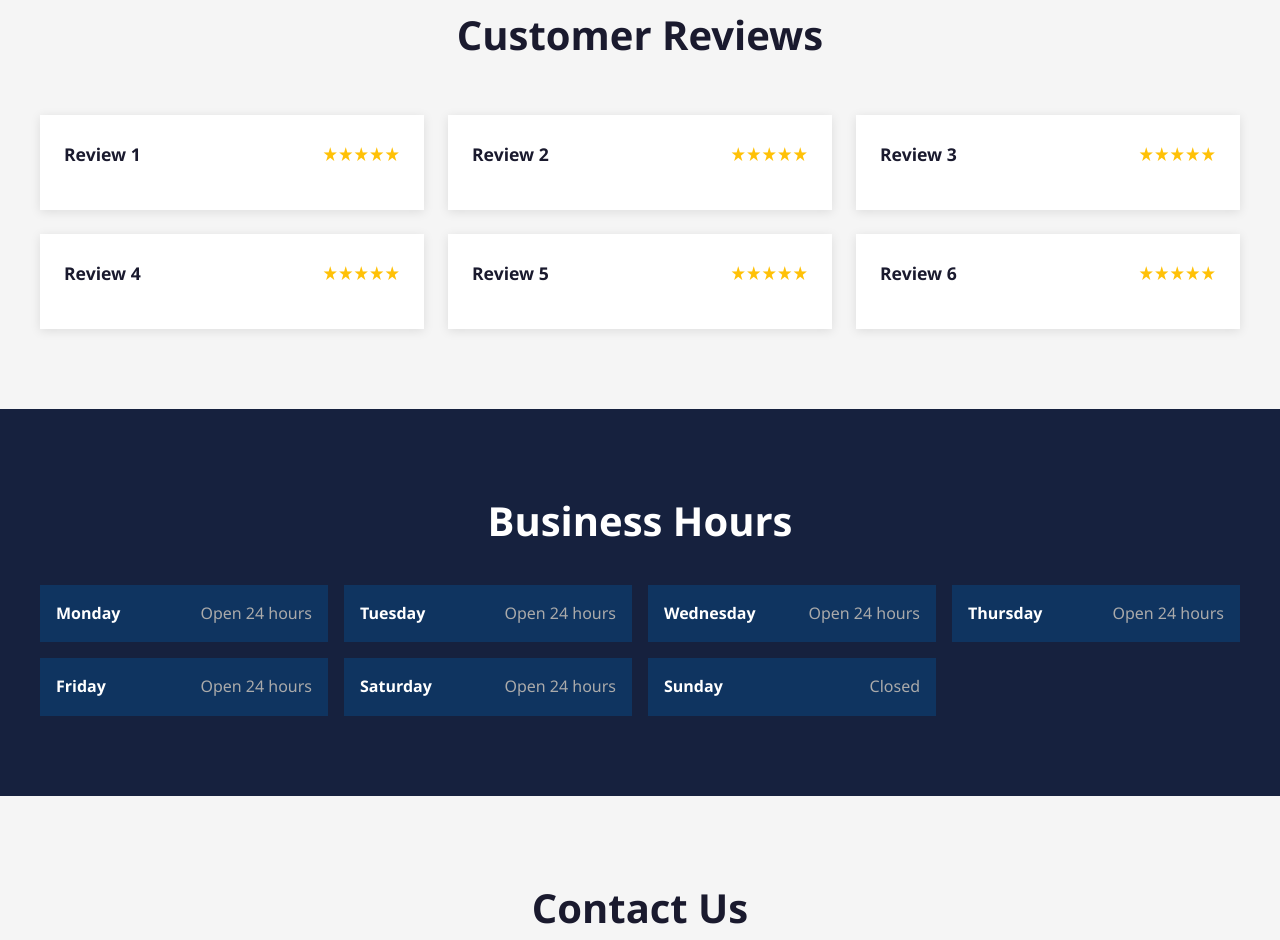
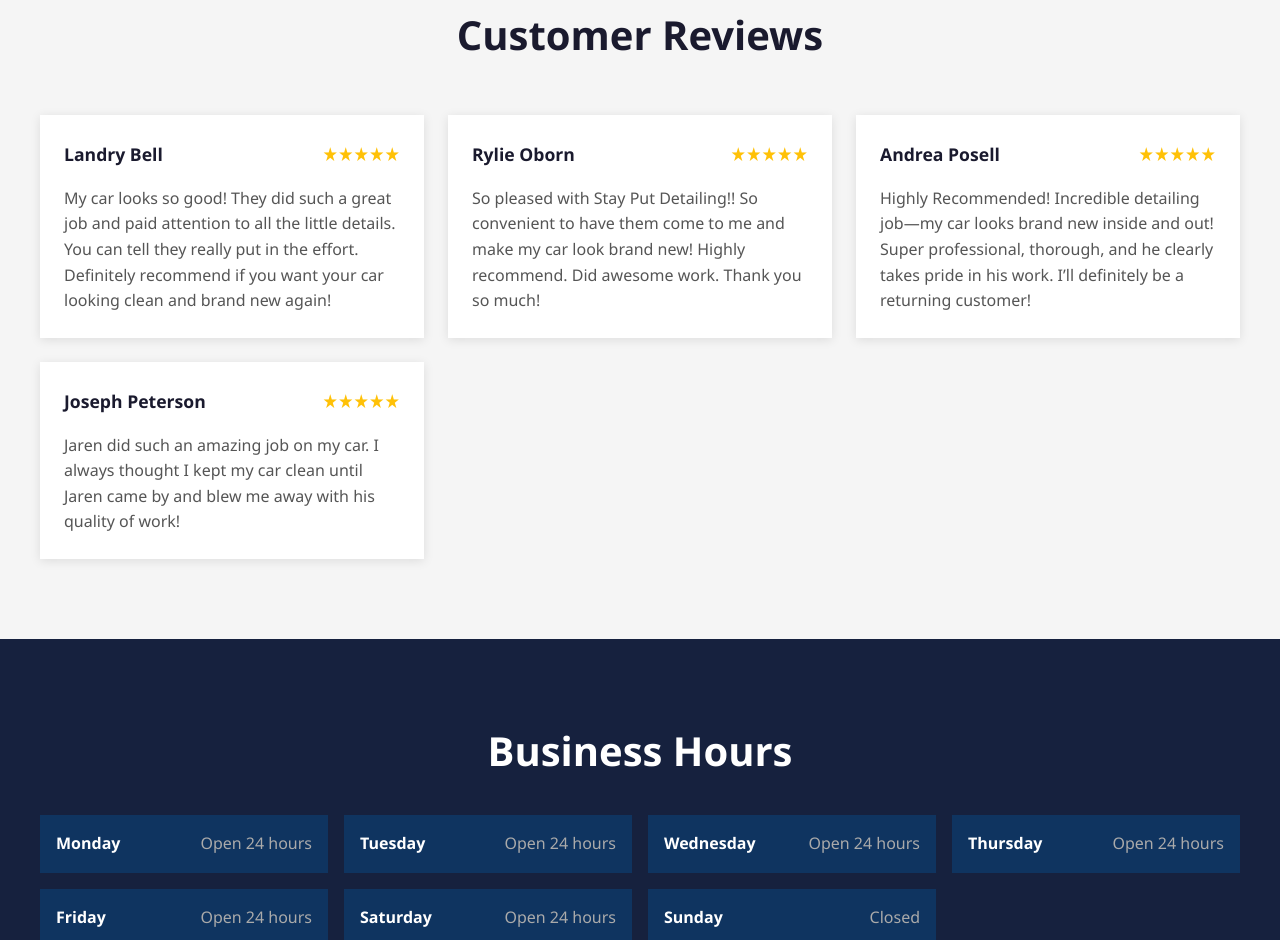
Before and after one commit to JamesBrownR/Stay-Put-Detailing, a plain HTML site: page index.html in a window 1280 px wide. Shown: the part 1911-2851 px from the top of the page. Drawn offline with Linux system fonts and the light colour scheme.

Commit message:
Update index.html

```diff
--- a/index.html
+++ b/index.html
@@ -598,13 +598,27 @@
     <script>
         // Reviews Array - Add your reviews here
         const reviews = [
-            { name: "Review 1", rating: 5, body: "" },
-            { name: "Review 2", rating: 5, body: "" },
-            { name: "Review 3", rating: 5, body: "" },
-            { name: "Review 4", rating: 5, body: "" },
-            { name: "Review 5", rating: 5, body: "" },
-            { name: "Review 6", rating: 5, body: "" }
-        ];
+    {
+        "name": "Landry Bell",
+        "rating": 5,
+        "body": "My car looks so good! They did such a great job and paid attention to all the little details. You can tell they really put in the effort. Definitely recommend if you want your car looking clean and brand new again!"
+    },
+    {
+        "name": "Rylie Oborn",
+        "rating": 5,
+        "body": "So pleased with Stay Put Detailing!! So convenient to have them come to me and make my car look brand new! Highly recommend. Did awesome work. Thank you so much!"
+    },
+    {
+        "name": "Andrea Posell",
+        "rating": 5,
+        "body": "Highly Recommended! Incredible detailing job—my car looks brand new inside and out! Super professional, thorough, and he clearly takes pride in his work. I’ll definitely be a returning customer!"
+    },
+    {
+        "name": "Joseph Peterson",
+        "rating": 5,
+        "body": "Jaren did such an amazing job on my car. I always thought I kept my car clean until Jaren came by and blew me away with his quality of work!"
+    }
+];
 
         const reviewsPerPage = 6;
         let currentPage = 1;
```
